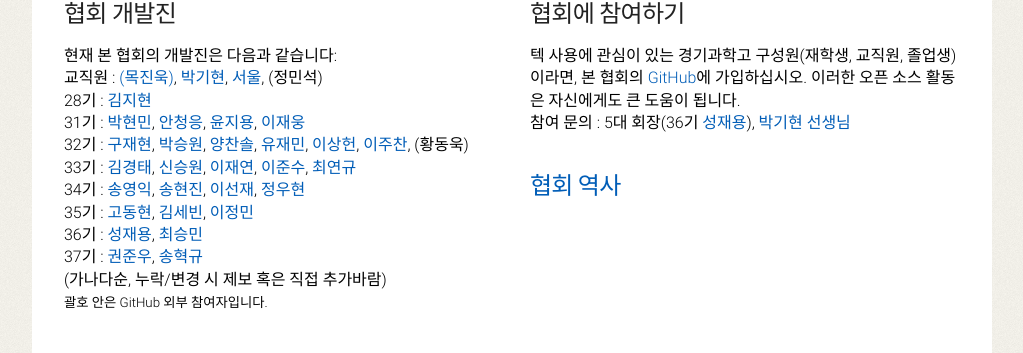
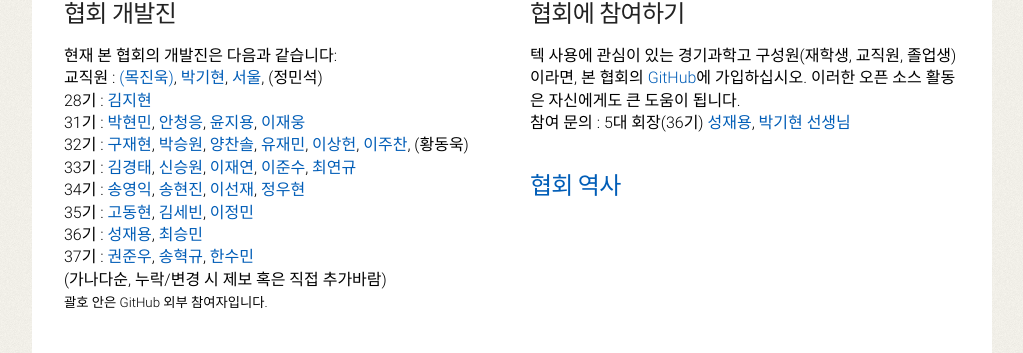
Before and after one commit to gshstexsociety/gshstexsociety.github.io, a Jekyll site: the page built from 참여/index.md, in a window 1280 px wide. Shown: the part 579-932 px from the top of the page, without its empty margins (128-1151 px from the left). Built offline with Jekyll 4.4.1, drawn with Linux system fonts in a browser that asks for light colours.

Commit message:
Update index.md

```diff
--- a/참여/index.md
+++ b/참여/index.md
@@ -39,7 +39,7 @@ permalink: /참여/
     <br>
     36기 : <a href="https://github.com/buttercrab">성재용</a>, <a href="https://github.com/gs18113">최승민</a>
     <br>
-    37기 : <a href="https://github.com/junukwon7">권준우</a>, <a href="https://github.com/hyukgyu03">송혁규</a>
+    37기 : <a href="https://github.com/junukwon7">권준우</a>, <a href="https://github.com/hyukgyu03">송혁규</a>, <a href="https://github.com/polaris041437">한수민</a>
     <br>
     (가나다순, 누락/변경 시 제보 혹은 직접 추가바람)
     <br>
@@ -52,7 +52,7 @@ permalink: /참여/
     텍 사용에 관심이 있는 경기과학고 구성원(재학생, 교직원, 졸업생)이라면,
     본 협회의 <a href="https://github.com/gshslatexintro">GitHub</a>에 가입하십시오. 이러한 오픈 소스 활동은 자신에게도 큰 도움이 됩니다.
     <br>
-    <b>참여 문의</b> : 5대 회장(36기 <a href="https://gitub.com/buttercrab">성재용</a>), <a href="https://github.com/guitar79">박기현 선생님</a>
+    <b>참여 문의</b> : 5대 회장(36기) <a href="https://gitub.com/buttercrab">성재용</a>, <a href="https://github.com/guitar79">박기현 선생님</a>
     </p>
     <h2><a href="https://github.com/gshslatexintro/gshslatexintro/wiki/History-of-GSHS-TeX-Society">협회 역사</a></h2>
   </div>
```
